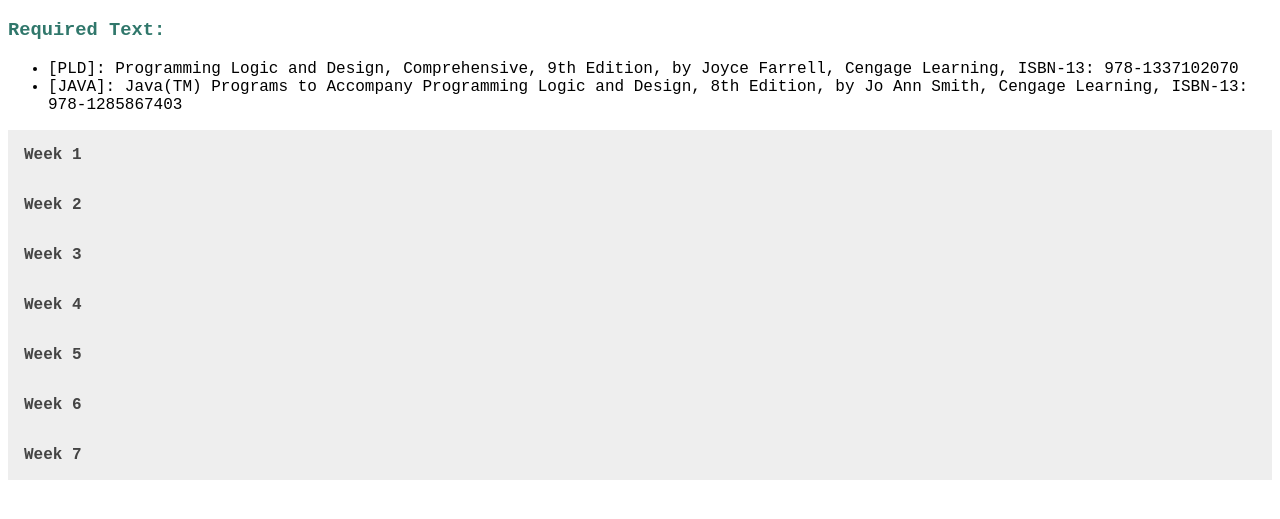
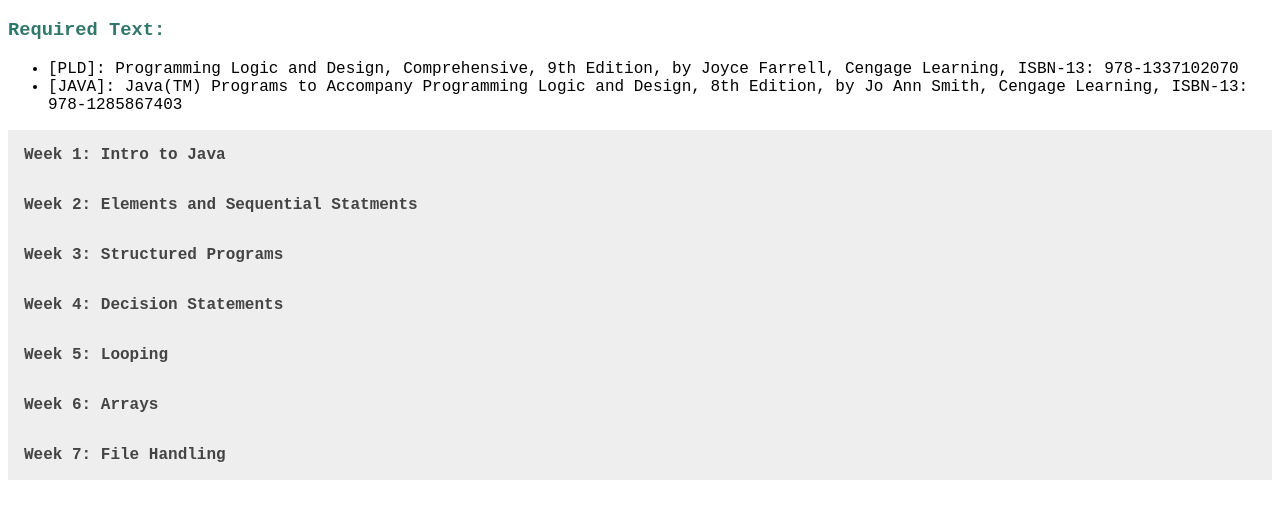
Before and after one commit to Jessie0611/INFM210, a plain HTML site: page index.html in a window 1280 px wide. Shown: the part 61-580 px from the top of the page. Drawn offline with Linux system fonts and the light colour scheme.

Commit message:
Add content

```diff
--- a/index.html
+++ b/index.html
@@ -13,41 +13,41 @@
     <li>[PLD]: Programming Logic and Design, Comprehensive, 9th Edition, by Joyce Farrell, Cengage Learning, ISBN-13: 978-1337102070</li>
     <li>[JAVA]: Java(TM) Programs to Accompany Programming Logic and Design, 8th Edition, by Jo Ann Smith, Cengage Learning, ISBN-13: 978-1285867403</li>
 </ul>
-    <button class="accordion"><b>Week 1</b></button>
+    <button class="accordion"><b>Week 1: Intro to Java</b></button>
     <div class="panel">
       <p>
         <a href="Week1/210_Ch1.pdf" target="_blank">PLD: Chapter 1: An Overview of Computers and Programming</a> <br>
         <a href="Week1/210.JAVA_Ch1.pdf" target="_blank">JAVA: Chapter 1: Intro to Java and the Java Programming Environment</a><br>
       </p>
     </div>
-    <button class="accordion"><b>Week 2</b></button>
+    <button class="accordion"><b>Week 2: Elements and Sequential Statments</b></button>
     <div class="panel">
       <p> <a href="Week2/210.Ch02.pdf" target="_blank">PLD: Chapter 2: Elements of High-Quality Programs</a> <br>
         <a href="Week2/210.JAVA_Ch02.pdf" target="_blank"> JAVA: Chapter 2: Variables, Constants, Operators, and Writing Programs Using Sequential Statements</a> <br>
         </p>
     </div>
-    <button class="accordion"><b>Week 3</b></button>
+    <button class="accordion"><b>Week 3: Structured Programs</b></button>
     <div class="panel">
       <p>
         <a href="Week3/210.Ch03.pdf" target="_blank">PLD: Chapter 3: Understanding Structure</a> <br>
         <a href="Week3/JAVA_Ch03.pdf" target="_blank">JAVA: Chapter 3: Writing Structured Java Programs</a>
       </p>
     </div>
-    <button class="accordion"><b>Week 4</b></button>
+    <button class="accordion"><b>Week 4: Decision Statements</b></button>
     <div class="panel">
       <p>
         <a href="Week4/210.Ch04.pdf" target="_blank"> PLD: Chapter 4: Making Decisions</a> <br>
         <a href="Week4/210.JAVA_Ch04.pdf" target="_blank"> JAVA: Chapter 4: Writing Programs that Make Decisions</a>
       </p>
     </div>
-    <button class="accordion"><b>Week 5</b></button>
+    <button class="accordion"><b>Week 5: Looping</b></button>
     <div class="panel">
       <p>
         <a href="Week5/210.Ch05.pdf" target="_blank"> PLD: Chapter 5: Looping</a> <br>
         <a href="Week5/210.JAVA_Ch05.pdf" target="_blank">JAVA: Chapter 5: Wrtiting Programs Using Loops</a>
       </p>
     </div>
-    <button class="accordion"><b>Week 6</b></button>
+    <button class="accordion"><b>Week 6: Arrays</b></button>
     <div class="panel">
       <p>
         <a href="Week6/Ch06.pdf" target="_blank"> PLD: Chapter 6: Arrays</a> <br>
@@ -55,7 +55,7 @@
       </p>
     </div>
 
-    <button class="accordion"><b>Week 7</b></button>
+    <button class="accordion"><b>Week 7: File Handling</b></button>
     <div class="panel">
       <p>
         <a href="Week7/Ch07.pdf" target="_blank"> PDL: Chapter 7: File Handling and Applications</a> <br>
```
